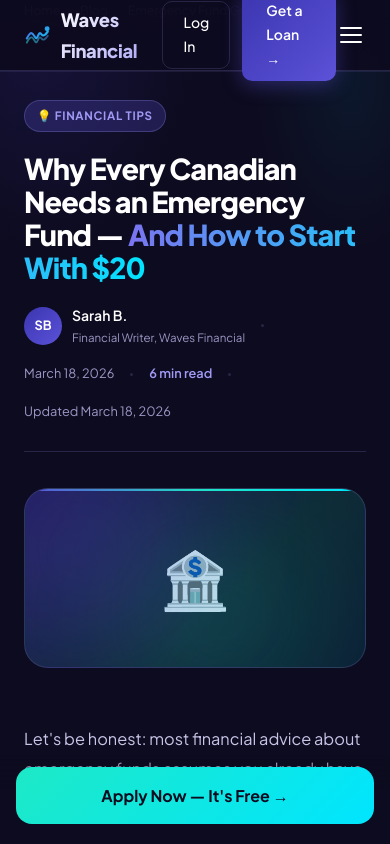
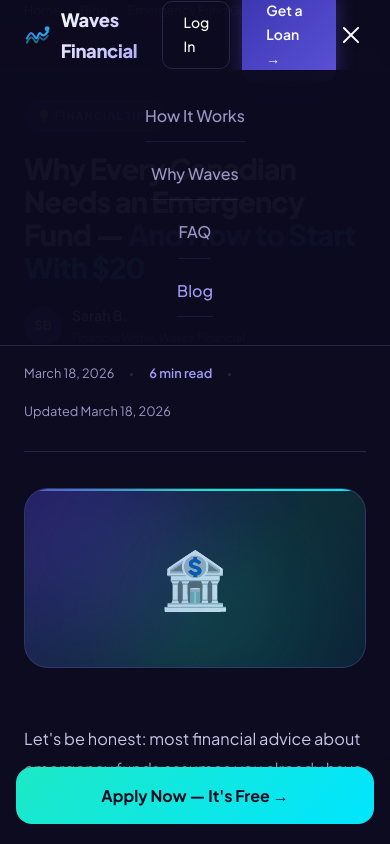
Before and after one commit to ydesjardins200-coder/wavesfinancial, a plain HTML site: page blog-emergency-fund.html in a window 390 px wide. Both pictures are taken after a click on the button "Menu". Shown: the top 844 px of the page. Drawn offline with Linux system fonts and the light colour scheme.

Commit message:
Update blog-emergency-fund.html

```diff
--- a/blog-emergency-fund.html
+++ b/blog-emergency-fund.html
@@ -86,7 +86,26 @@
   }
   .container { max-width: 1100px; margin: 0 auto; padding: 0 24px; position: relative; z-index: 1; }
   .content-container { max-width: var(--content-w); margin: 0 auto; padding: 0 24px; position: relative; z-index: 1; }
-
+/* Mobile nav drawer */
+.nav-mobile-open .nav-links {
+  display: flex !important;
+  flex-direction: column;
+  position: fixed; top: 70px; left: 0; right: 0;
+  background: rgba(13,11,31,0.97);
+  backdrop-filter: blur(20px);
+  border-bottom: 1px solid var(--border);
+  padding: 20px 24px 28px;
+  gap: 6px; z-index: 99;
+}
+.nav-mobile-open .nav-links a {
+  padding: 12px 0;
+  font-size: 1rem;
+  border-bottom: 1px solid rgba(160,154,245,0.1);
+}
+.nav-mobile-open .nav-hamburger span:nth-child(1) { transform: rotate(45deg) translate(5px, 5px); }
+.nav-mobile-open .nav-hamburger span:nth-child(2) { opacity: 0; }
+.nav-mobile-open .nav-hamburger span:nth-child(3) { transform: rotate(-45deg) translate(5px, -5px); }
+.nav-hamburger span { transition: all 0.25s; }
   /* ─── NAV ─── */
   nav {
     position: fixed; top: 0; left: 0; right: 0; z-index: 100;
@@ -915,6 +934,16 @@
       btns.forEach(b => { b.textContent = '✅ Copied!'; setTimeout(() => b.textContent = '🔗 Copy link', 2000); });
     });
   }
+  // Hamburger menu
+document.querySelector('.nav-hamburger').addEventListener('click', () => {
+  document.querySelector('nav').classList.toggle('nav-mobile-open');
+});
+// Close on link click
+document.querySelectorAll('.nav-links a').forEach(a => {
+  a.addEventListener('click', () => {
+    document.querySelector('nav').classList.remove('nav-mobile-open');
+  });
+});
 </script>
 </body>
 </html>
```
